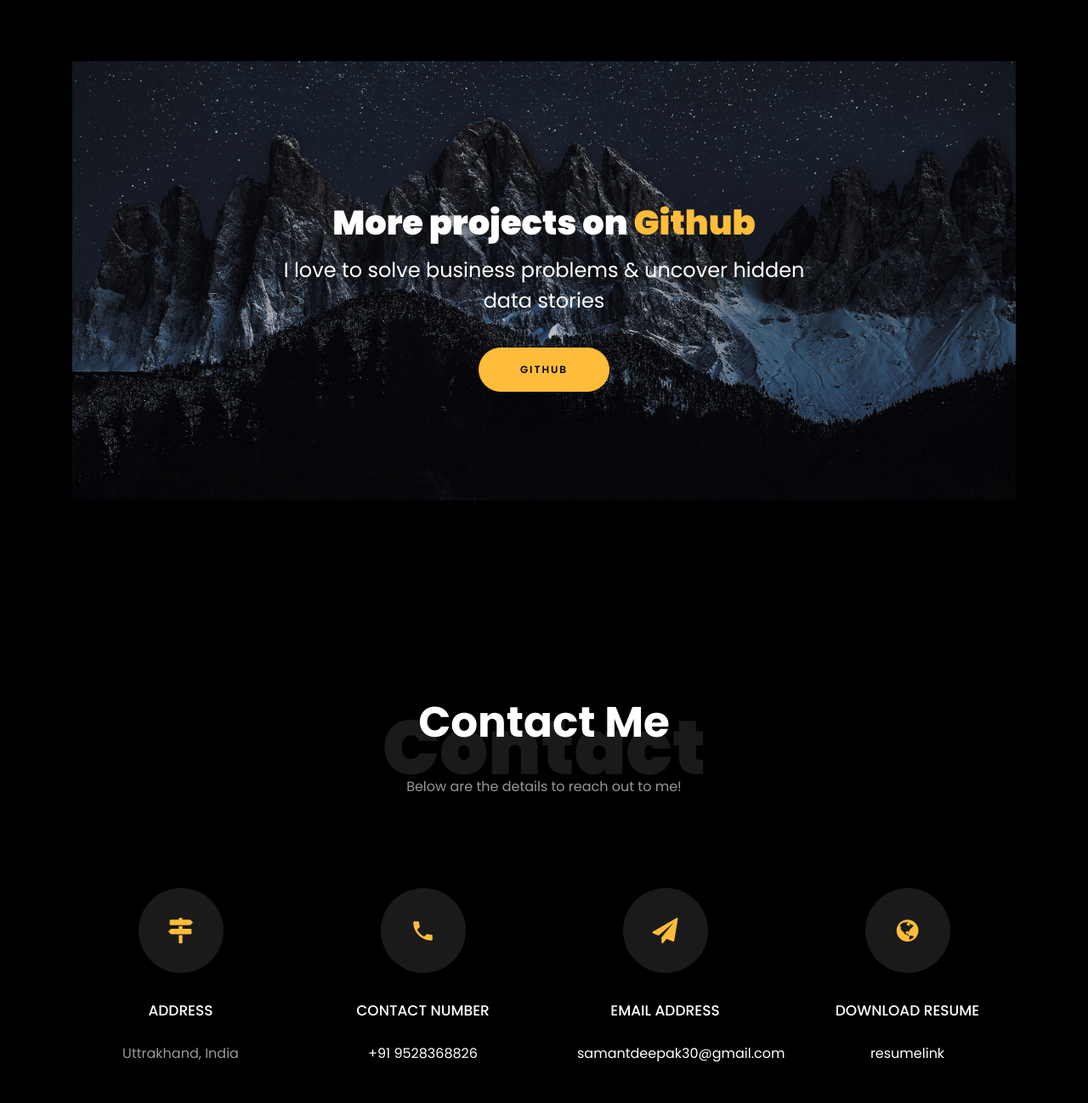
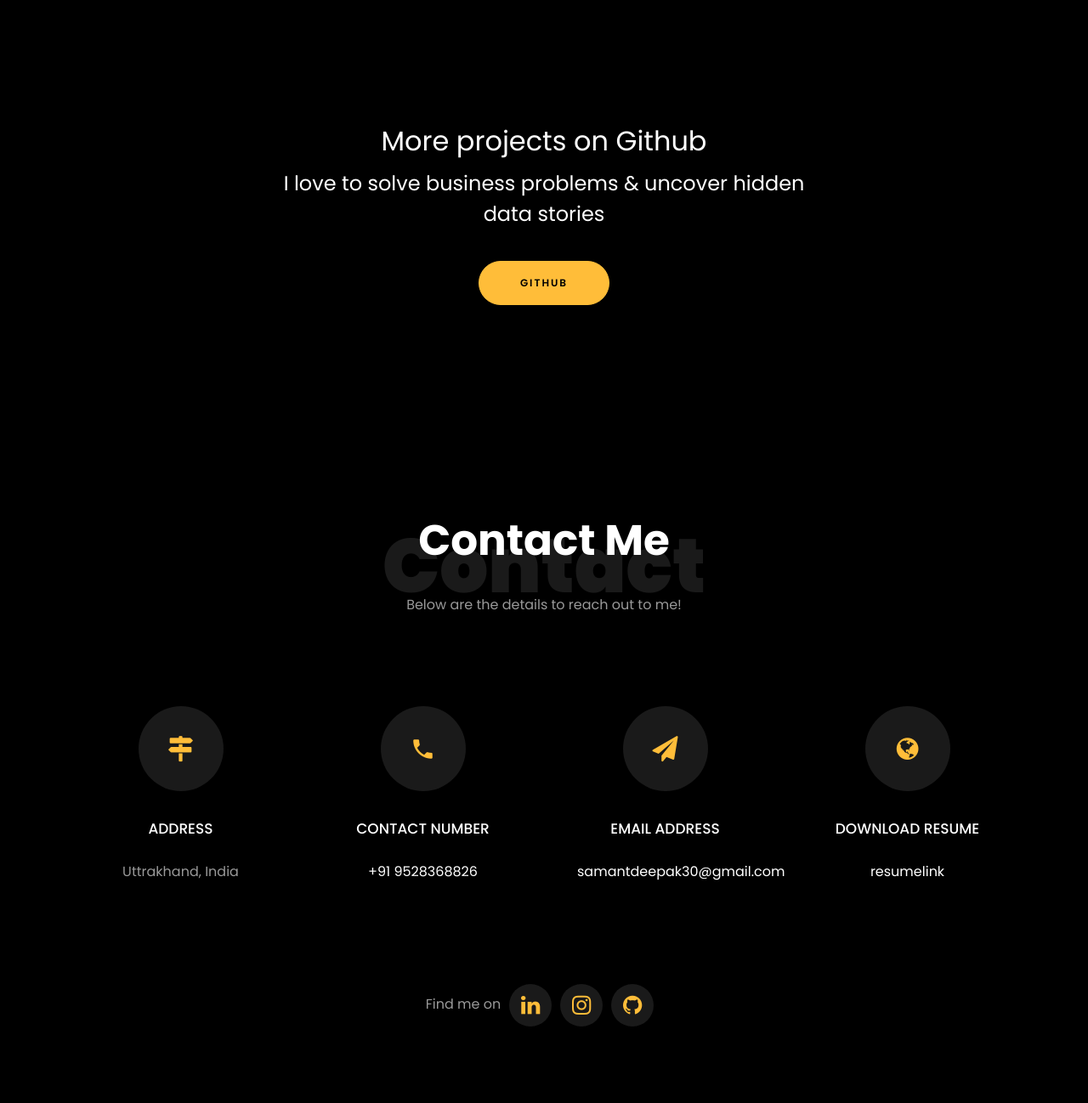
Before and after one commit to Deepak-Samant/Portfolio, a plain HTML site: page index.html in a window 1280 px wide. Shown: the part 3423-4721 px from the top of the page at 85% size. Drawn offline with nearby package versions, Linux system fonts and the light colour scheme; files that its build step writes are made by us from their sources; files whose address does not match are found by name.

Commit message:
Update index.html

```diff
--- a/index.html
+++ b/index.html
@@ -524,7 +524,7 @@
         </div>
       </div> -->
 
-	 <div class="ftco-section ftco-hireme img margin-top" style="background-image: url(images/bg_1.jpg)">
+	 <!-- <div class="ftco-section ftco-hireme img margin-top" style="background-image: url(images/bg_1.jpg)">-->
 			<!-- <div class="container"> -->
 				<div class="row justify-content-center">
 					<div class="col-md-7 ftco-animate text-center">
@@ -605,6 +605,7 @@
 					 <!-- <li class="ftco-animate"><a href="https://twitter.com/rishabhnmishra"><span class="icon-twitter"></span></a></li>
 					  <li class="ftco-animate"><a href="https://twitter.com/rishabhnmishra"><span class="icon-facebook"></span></a></li> -->
 				      <li class="ftco-animate"><a href="https://www.instagram.com/deepak_samant_7?igsh=MXZhdmppdHNpMjg1dA=="><span class="icon-instagram"></span></a></li>
+					  <li class="ftco-animate"><a href="https://github.com/Deepak30-source=="><span class="icon-github"></span></a></li>
 					</ul>
 				<br>
 		   </div>
```
